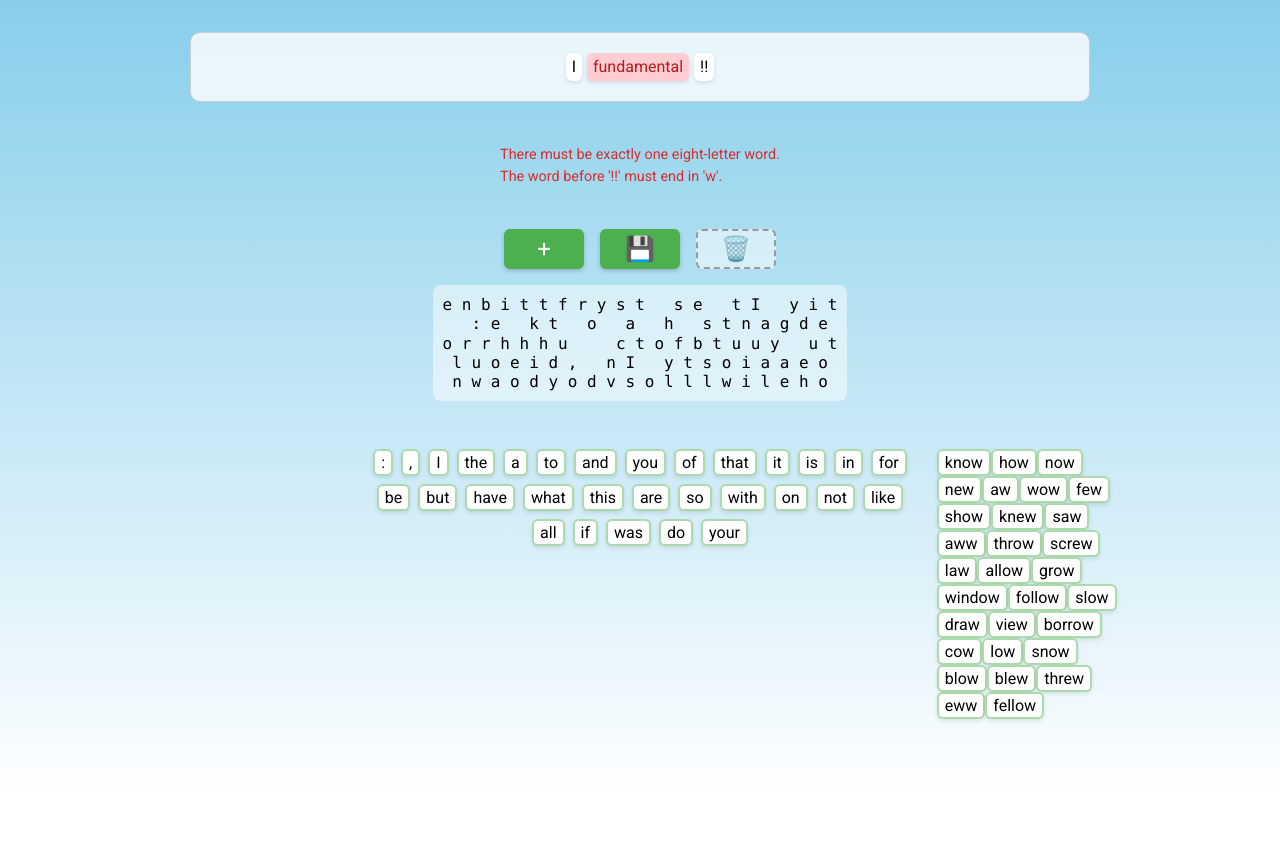
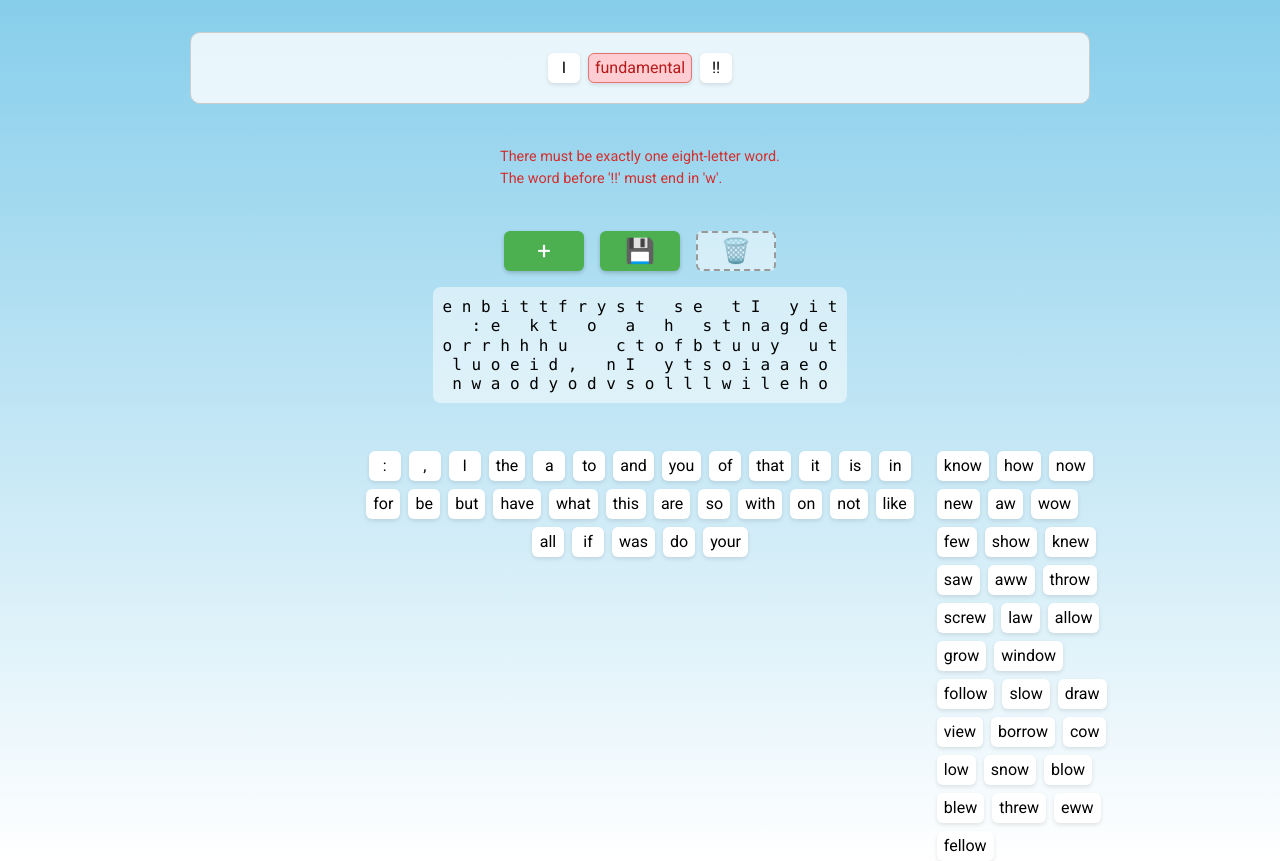
Before and after one commit to paulstansifer/mosaic-disco-urn, a React (Vite) app: page / in a window 1280 px wide. Before the commit the page ends 800 px from the top, so only its background shows below. Built offline with nearby package versions, Linux system fonts and the light colour scheme.

Commit message:
Minor fixes.

```diff
--- a/src/App.css
+++ b/src/App.css
@@ -25,7 +25,7 @@ body {
   display: flex;
   flex-wrap: wrap;
   justify-content: center;
-  gap: 5px;
+  gap: 0.5rem;
   padding: 20px;
   border: 1px solid #ccc;
   border-radius: 10px;
@@ -67,11 +67,17 @@ body {
   border-radius: 6px;
   background-color: #FFFFFF;
   color: #000000;
-  border: 0px solid #4CAF5077;
+  border: 1px solid transparent;
   cursor: grab;
   user-select: none;
   box-shadow: 0 2px 4px rgba(0, 0, 0, 0.1);
   transition: all 0.25s ease;
+  min-width: 2em;
+  text-align: center;
+  box-sizing: border-box;
+  font-size: 1rem;
+  line-height: 1.5;
+  font-family: inherit;
 }
 
 .word-chip.destroyed {
@@ -190,14 +196,14 @@ body {
 
 .suggestion-col {
   min-height: 50px;
+  display: flex;
+  flex-wrap: wrap;
+  gap: 0.5rem;
+  align-content: flex-start;
 }
 
 .suggestion-col.center {
-  display: flex;
-  flex-wrap: wrap;
   justify-content: center;
-  align-content: flex-start;
-  gap: 8px;
 }
 
 .suggestion-chip {
@@ -205,13 +211,19 @@ body {
   border-radius: 6px;
   background-color: #FFFFFF;
   color: #000000;
-  border: 2px solid #4CAF5077;
+  border: 1px solid transparent;
   cursor: pointer;
   user-select: none;
   box-shadow: 0 2px 4px rgba(0, 0, 0, 0.1);
   transition: all 0.25s ease;
   font-family: inherit;
   font-size: 1rem;
+  min-width: 2em;
+  text-align: center;
+  box-sizing: border-box;
+  line-height: 1.5;
+  appearance: none;
+  -webkit-appearance: none;
 }
 
 .suggestion-chip:hover {
--- a/src/App.tsx
+++ b/src/App.tsx
@@ -658,7 +658,7 @@ function App() {
     useSensor(MouseSensor),
     useSensor(TouchSensor, {
       activationConstraint: {
-        delay: 250,
+        delay: 0,
         tolerance: 5,
       },
     }),
```
